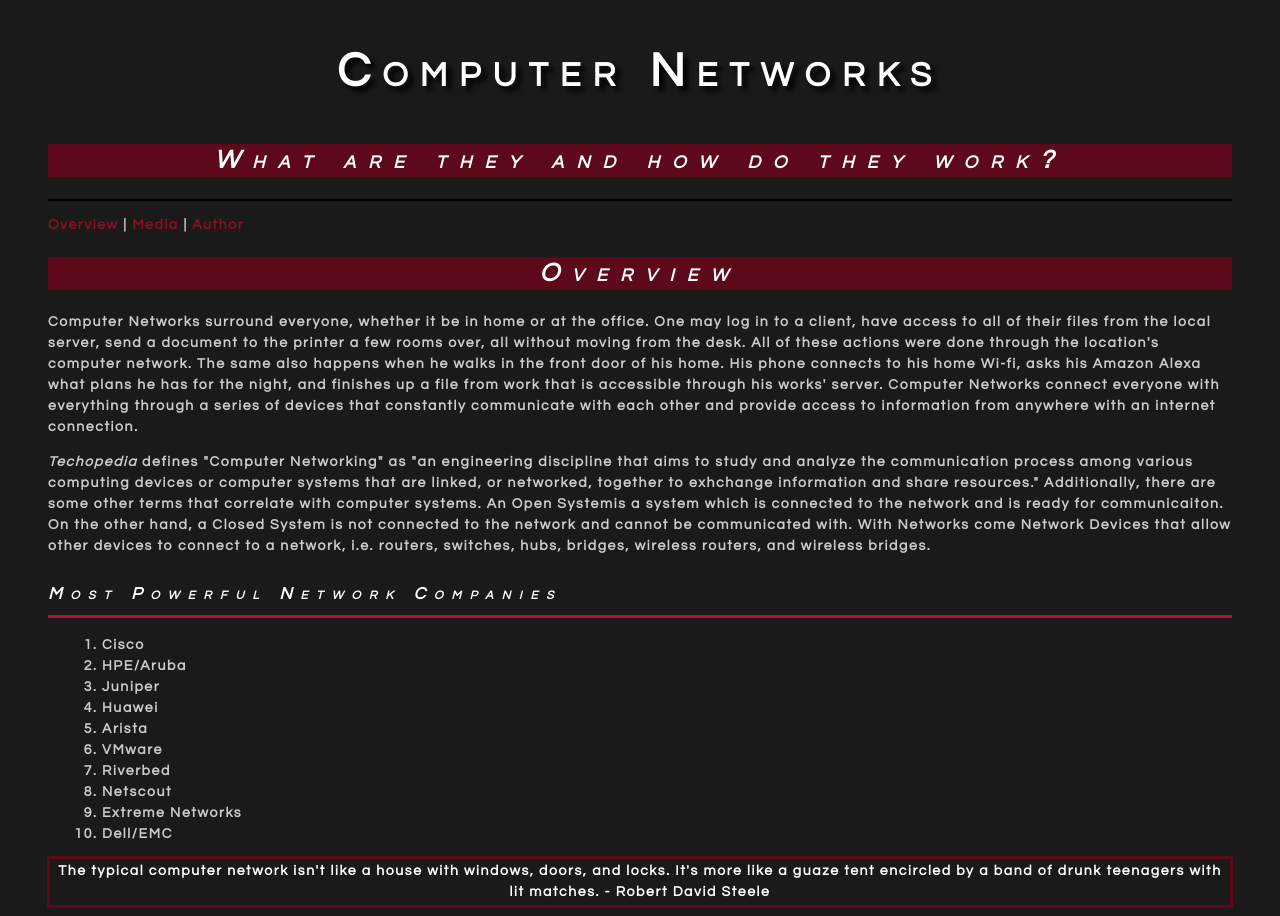
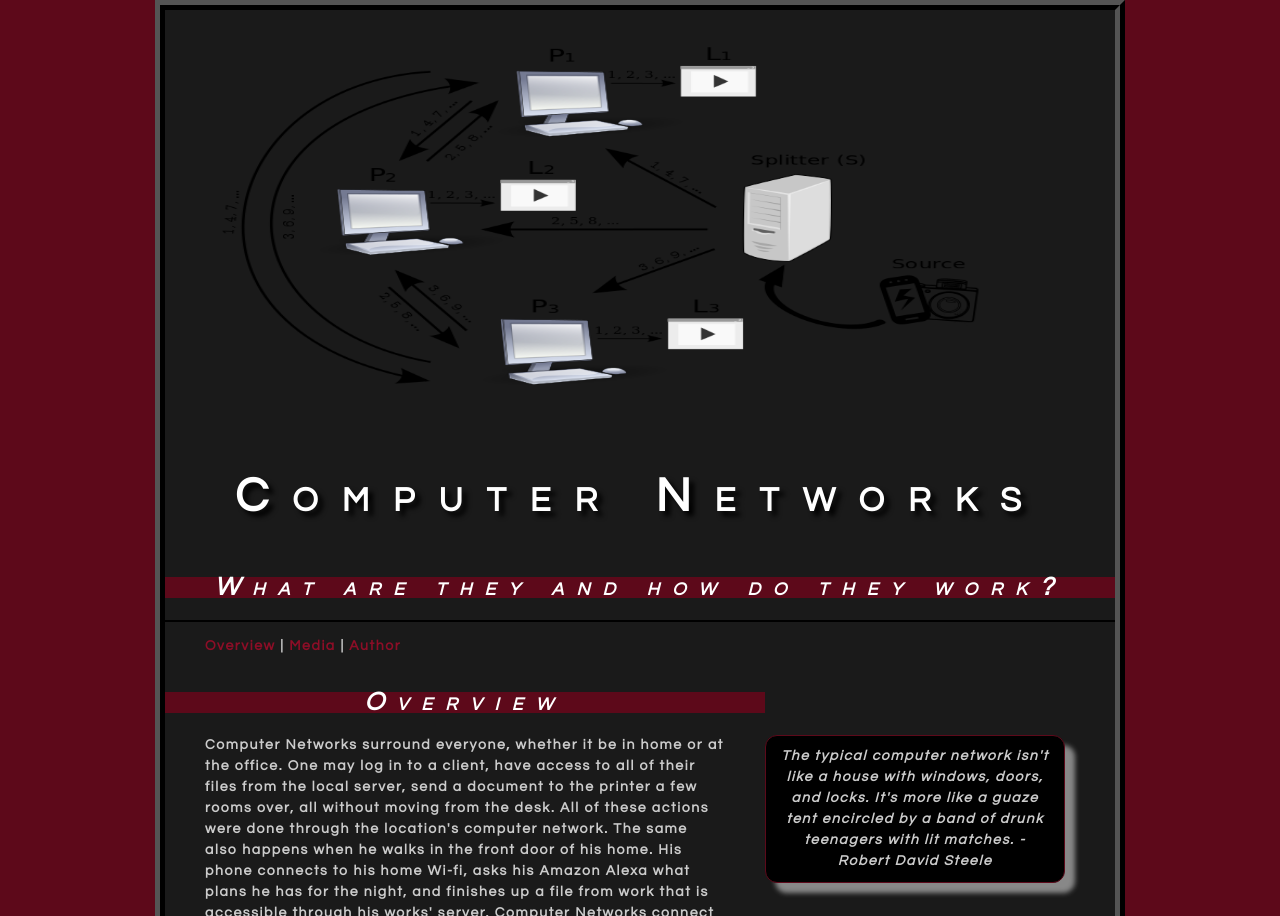
Before and after one commit to spencemcb1/lis2360_webdevelopment, a plain HTML site: page lesson6_assignment/index.html in a window 1280 px wide. Shown: the top 916 px of the page. Drawn offline with Linux system fonts and the light colour scheme.

Commit message:
lesson 6 final commit

```diff
--- a/lesson6_assignment/index.html
+++ b/lesson6_assignment/index.html
@@ -3,7 +3,7 @@
 
     <head>
         <!-- Name: Spencer McBride -->
-        <!-- Date of Completion: 3-3-19 -->
+        <!-- Date of Completion: 4-7-19 -->
         <meta charset = "UTF-8">
         <meta name = "author" content = "Spencer McBride">
         <meta name = "description" content = "The history and basics of Computer Networks">
@@ -15,8 +15,14 @@
 
     </head>
 
+        <body>
 
-    <body>
+            <div id = "container">
+
+                <div id = "header">
+
+                    <img src = "images/P2PSP_team.png" height = 400px alt = "Simple Network Map">
+
                     <h1> Computer Networks</h1>
                     <h2><em>What are they and how do they work?</em></h2>
 
@@ -24,13 +30,16 @@
 
                     <p><a href="index.html">Overview</a> | <a href="media.html">Media</a> | <a href="author.html">Author</a></p>
 
+                </div> <!-- end header -->
+
+            <div id = "content">
+
                     <h2><em>Overview</em></h2>
-        <p>
-            Computer Networks surround everyone, whether it be in home or at the office. One may log in to a client, have access to all of their files from the local server, send a document to the printer a few rooms over, all without moving from the desk. All of these actions were done through the location's computer network. The same also happens when he walks in the front door of his home. His phone connects to his home Wi-fi, asks his Amazon Alexa what plans he has for the night, and finishes up a file from work that is accessible through his works' server. Computer Networks connect everyone with everything through a series of devices that constantly communicate with each other and provide access to information from anywhere with an internet connection.
+
+                    <p> Computer Networks surround everyone, whether it be in home or at the office. One may log in to a client, have access to all of their files from the local server, send a document to the printer a few rooms over, all without moving from the desk. All of these actions were done through the location's computer network. The same also happens when he walks in the front door of his home. His phone connects to his home Wi-fi, asks his Amazon Alexa what plans he has for the night, and finishes up a file from work that is accessible through his works' server. Computer Networks connect everyone with everything through a series of devices that constantly communicate with each other and provide access to information from anywhere with an internet connection.
                     </p>
 
-        <p>
-            <em>Techopedia</em> defines "Computer Networking" as "an engineering discipline that aims to study and analyze the communication process among various computing devices or computer systems that are linked, or networked, together to exhchange information and share resources." Additionally, there are some other terms that correlate with computer systems. An Open Systemis  a system which is connected to the network and is ready for communicaiton. On the other hand, a Closed System is not connected to the network and cannot be communicated with. With Networks come Network Devices that allow other devices to connect to a network, i.e. routers, switches, hubs, bridges, wireless routers, and wireless bridges.
+                    <p><em>Techopedia</em> defines "Computer Networking" as "an engineering discipline that aims to study and analyze the communication process among various computing devices or computer systems that are linked, or networked, together to exhchange information and share resources." Additionally, there are some other terms that correlate with computer systems. An Open Systemis  a system which is connected to the network and is ready for communicaiton. On the other hand, a Closed System is not connected to the network and cannot be communicated with. With Networks come Network Devices that allow other devices to connect to a network, i.e. routers, switches, hubs, bridges, wireless routers, and wireless bridges.
                     </p>
 
                     <h3>Most Powerful Network Companies</h3>
@@ -47,20 +56,18 @@
                             <li>Dell/EMC</li>
                         </ol>
 
-        <blockquote cite = "https://www.azquotes.com/quote/1395994"> The typical computer network isn't like a house with windows, doors, and locks. It's more like a guaze tent encircled by a band of drunk teenagers with lit matches. - Robert David Steele </blockquote>
-
-        <p>
-            With the vastness of computer systems, there has to be some form of management and standards in placec to keep everything runnign smoothly. The OSI, or Operation Systems Interconnection, is a reference model that specifies standards for communications protocols and also the functionalities of each layer. Protocols are a set of rules or algorithms which define the way how two entities can communicate across the network and there exists different protocol defined at each layer of OSI model, examples of protocals are TCP, IP, UDP, ARP, DHCP, FTP, etc.
+                    <p> With the vastness of computer systems, there has to be some form of management and standards in placec to keep everything runnign smoothly. The OSI, or Operation Systems Interconnection, is a reference model that specifies standards for communications protocols and also the functionalities of each layer. Protocols are a set of rules or algorithms which define the way how two entities can communicate across the network and there exists different protocol defined at each layer of OSI model, examples of protocals are TCP, IP, UDP, ARP, DHCP, FTP, etc.
                     </p>
 
-        <p>
-            But how exactly does information get from one place to another, say from Google's pool of information to a home computer? The Internet, which uses TCP/IP protocols, provides internet connection through an Internet Service Provider, or ISP. The ISP maintains the DNS cache, and will send and receive packets of information back and forth between itself and the router. The router will then send the information to a node, which has a unique IP address, that is connected to the router, like a phone, tablet, or home computer.
+                    <p> But how exactly does information get from one place to another, say from Google's pool of information to a home computer? The Internet, which uses TCP/IP protocols, provides internet connection through an Internet Service Provider, or ISP. The ISP maintains the DNS cache, and will send and receive packets of information back and forth between itself and the router. The router will then send the information to a node, which has a unique IP address, that is connected to the router, like a phone, tablet, or home computer.
                     </p>
 
                     <!-- Table Section -->
 
                     <h3><strong> A Brief History of Computer Networks</strong></h3>
+
                     <table border = "1" cellpadding = "12" cellspacing = "0">
+
                         <tr>
                             <th>Year</th>
                             <th>Event</th>
@@ -138,10 +145,24 @@
 
                     </table>
 
+            </div> <!-- end content -->
+
+            <div id = "sidebar" style = "width: 300px; margin: 50px 0 0 0;">
+
+                <p><em>The typical computer network isn't like a house with windows, doors, and locks. It's more like a guaze tent encircled by a band of drunk teenagers with lit matches. - Robert David Steele</em></p>
+
+            </div> <!-- end sidebar -->
+
+            <div id = "footer">
+
                 <hr>
 
                 <p><img src="images/creative_commons.png" width="88" height="31" alt="Creative Commons icon"><em><a href = "mailto:sam18c@my.fsu.edu">&copy Spencer McBride</a></p>
 
+            </div> <!-- end footer -->
+
+        </div> <!-- end container -->
+
     </body>
 
 </html>
--- a/lesson6_assignment/style.css
+++ b/lesson6_assignment/style.css
@@ -1,7 +1,9 @@
 @charset "UTF-8";
-/* CSS Document created by Spencer McBride, March 22, 2019 */
+/* CSS Document created by Spencer McBride, June 7, 2018 */
 
 body {
+	margin: 0;
+	padding: 0 40px;
 	font-family: "Century Gothic", CenturyGothic, AppleGothic, sans-serif;
 	font-size: 14px;
 	font-style: normal;
@@ -9,38 +11,33 @@ body {
 	font-weight: 900;
 	line-height: 21px;
 	color: #FFFFFF;
-	background-color: #1a1a1a;
-	padding: 0 40px;
+	background-color: #5d091a;
 }
 
 /* basic text styles ----------------------------  */
 p, li, td {
 	letter-spacing: 0.115em;
 	color: #CCCCCC;
+	padding: 0 40px;
 }
 
 blockquote {
 	text-align: center;
-	display: block;
-	outline: 3px solid #5d091a;
-	padding: 2px;
-	margin: 2px;
-	border:2px;
-	letter-spacing:.115em;
 }
 h1 {
 	font-size: 48px;
-	padding: 4px 0;
+	padding: 0 40px;
 	font-variant: small-caps;
-	letter-spacing: .25em;
-	line-height: 1.5em;
+	letter-spacing: .5em;
+	line-height: 2em;
 	text-align: center;
 	text-shadow: 5px 5px 5px #000;
-
+	background-position: center;
+	background-repeat: no-repeat;
 }
 h2 {
 	font-size: 26px;
-	padding: 6px;
+	padding: 0 40px;
 	font-variant: small-caps;
 	letter-spacing: 0.5em;
 	background-color: #5d091a;
@@ -52,12 +49,11 @@ h3 {
 	border-bottom-width: 3px;
 	border-bottom-style: inset;
 	border-bottom-color: #5d091a;
-	padding: 10px 0;
+	padding: 0 40px;
 	font-variant: small-caps;
 	font-style: italic;
 
 }
-
 
 /* link styles ---------------------------- */
 a:link {
@@ -79,7 +75,10 @@ ul li {
 	margin-left: 12px;
 }
 ol {
-	margin-left: 14px;
+	margin-left: 60px;
+}
+ol li {
+	padding-left: 0px;
 }
 
 /* table styles -------------------------------------- */
@@ -92,7 +91,6 @@ td {
 	border: solid #5d091a 1px;
 }
 
-
 /* border styles ------------------------------------ */
 hr {
 	border: solid #000 1px;
@@ -104,7 +102,65 @@ img {
 	margin: 8px;
 }
 iframe {
-	border: solid #5d091a 1px;
+	border: solid #8d0e27 1px;
 	padding: 8px;
 	margin: 8px;
 }
+/* DIV STYLES FOR PAGE LAYOUT */
+
+#container{
+	width: 950px;
+	margin: 0 auto;
+	border: 10px ridge #000;
+	background-color: #1a1a1a;
+	overflow: hidden;
+}
+
+#header{
+	width: 100%;
+}
+
+#header img{
+	border: #1a1a1a;
+	width: 868px;
+}
+
+#header h1{
+	padding-top: 0px;
+	margin-top: 0px;
+}
+
+#content{
+	width: 600px;
+	padding-bottom: 10px;
+	float: left;
+}
+
+#content table{
+	margin-left: 40px;
+}
+
+#sidebar{
+	width: 200px;
+	float: left;
+	margin: 50px;
+}
+
+#sidebar p{
+	padding: 10px;
+	background: #000;
+	border: 1px solid #5d091a;
+	border-radius: 12px;
+	box-shadow: 10px 10px 5px #888;
+	text-align: center;
+}
+
+#sidebar table{
+	width: 150px;
+	height: 175px;
+}
+
+#footer{
+	width: 100%;
+	clear: both;
+}
```
Also changed, not shown: lesson6_assignment/author.html (+31 -4 lines), lesson6_assignment/media.html (+26 -5 lines), lesson6_assignment/images/P2PSP_team.png (added). Lines whose indentation alone changed are shown as unchanged.
